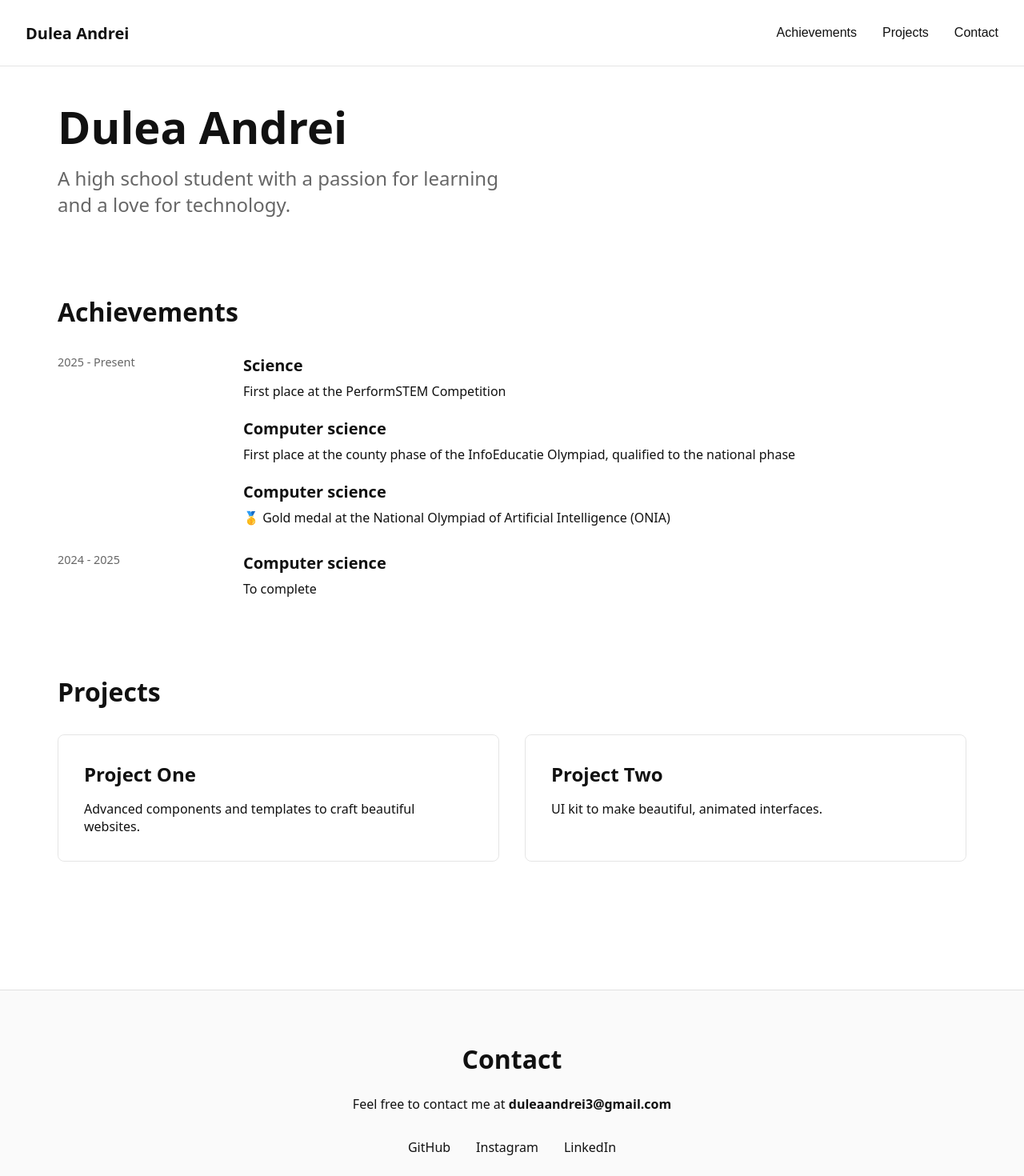
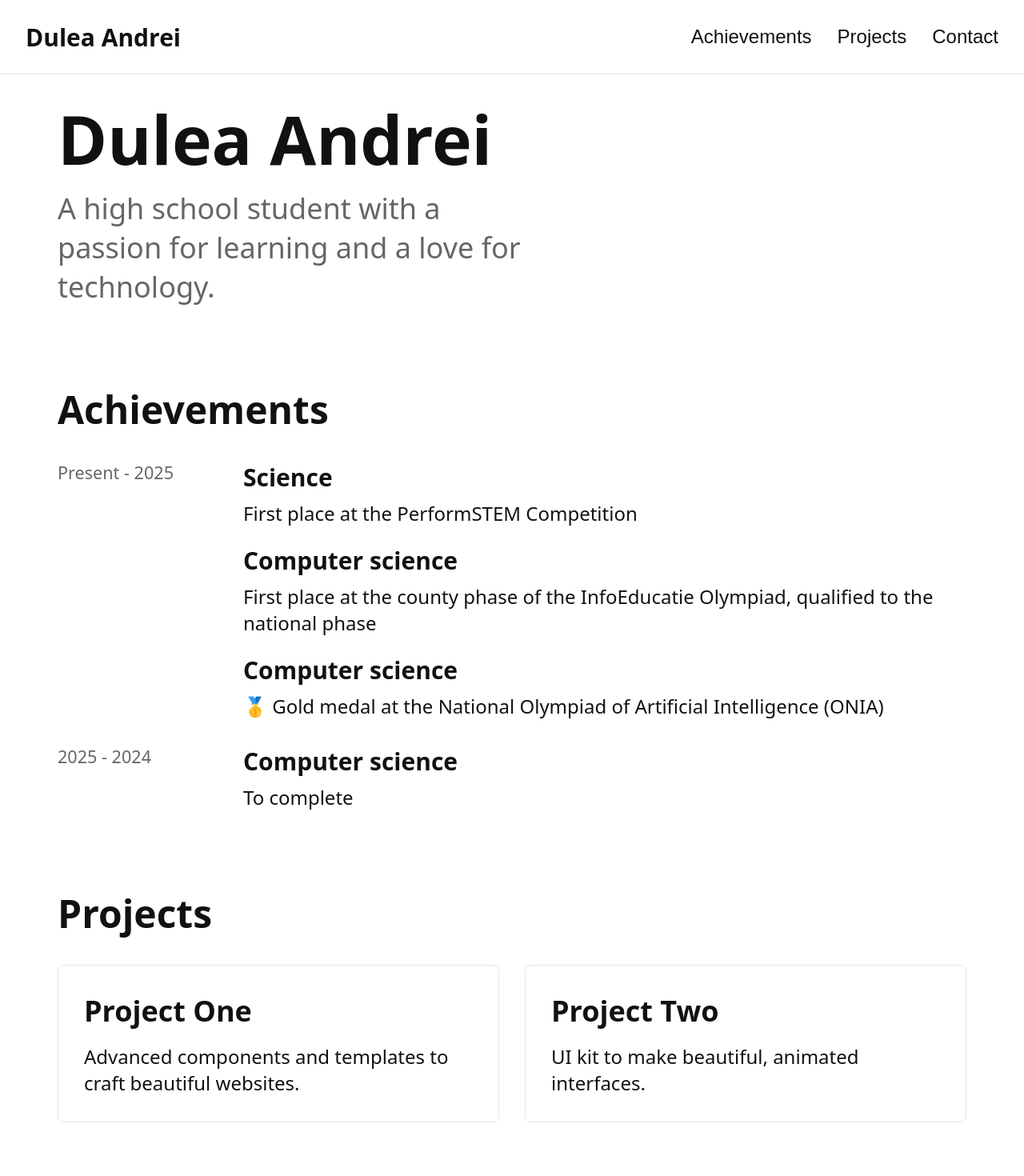
Before and after one commit to Dul3a/Personal_Website, a Next.js app: page / in a window 1280 px wide. Shown: the top 1470 px of the page at 80% size. Built offline with nearby package versions, Linux system fonts and the light colour scheme.

Commit message:
changed achievements ages and scaled the text font size

```diff
--- a/src/app/page.js
+++ b/src/app/page.js
@@ -81,7 +81,7 @@ export default function Home() {
           <motion.h2 variants={itemVariants}>Achievements</motion.h2>
           <motion.div className={styles.timeline} variants={containerVariants}>
             <motion.div className={styles.timelineItem} variants={itemVariants}>
-              <div className={styles.timelineDate}>2025 - Present</div>
+              <div className={styles.timelineDate}>Present - 2025</div>
               <div className={styles.timelineContent}>
                 <h3>Science</h3>
                 <p>First place at the PerformSTEM Competition</p> <br></br>
@@ -92,7 +92,7 @@ export default function Home() {
               </div>
             </motion.div>
             <motion.div className={styles.timelineItem} variants={itemVariants}>
-              <div className={styles.timelineDate}>2024 - 2025</div>
+              <div className={styles.timelineDate}>2025 - 2024</div>
               <div className={styles.timelineContent}>
                 <h3>Computer science</h3>
                 <p>To complete</p>
--- a/src/app/page.module.css
+++ b/src/app/page.module.css
@@ -23,7 +23,7 @@
 }
 
 .logo {
-  font-size: 1.25rem;
+  font-size: 1.875rem;
   font-weight: 600;
   color: #111111;
   z-index: 1001;
@@ -39,7 +39,7 @@
   border: none;
   background: none;
   color: #111111;
-  font-size: 1rem;
+  font-size: 1.5rem;
   cursor: pointer;
   transition: opacity 0.2s ease;
   text-decoration: none;
@@ -94,14 +94,14 @@
 }
 
 .hero h1 {
-  font-size: 3.5rem;
+  font-size: 5.25rem;
   font-weight: 700;
   margin-bottom: 1rem;
   line-height: 1.1;
 }
 
 .subtitle {
-  font-size: 1.5rem;
+  font-size: 2.25rem;
   color: #666666;
   max-width: 600px;
 }
@@ -111,7 +111,7 @@
 }
 
 .projects h2 {
-  font-size: 2rem;
+  font-size: 3rem;
   margin-bottom: 2rem;
 }
 
@@ -133,8 +133,12 @@
 }
 
 .projectCard h3 {
+  font-size: 2.25rem;
+  margin-bottom: 1rem;
+}
+
+.projectCard p {
   font-size: 1.5rem;
-  margin-bottom: 1rem;
 }
 
 .experience {
@@ -142,7 +146,7 @@
 }
 
 .experience h2 {
-  font-size: 2rem;
+  font-size: 3rem;
   margin-bottom: 2rem;
 }
 
@@ -160,12 +164,16 @@
 
 .timelineDate {
   color: #666666;
-  font-size: 0.9rem;
+  font-size: 1.35rem;
 }
 
 .timelineContent h3 {
-  font-size: 1.25rem;
+  font-size: 1.875rem;
   margin-bottom: 0.5rem;
+}
+
+.timelineContent p {
+  font-size: 1.5rem;
 }
 
 .footer {
@@ -181,8 +189,12 @@
 }
 
 .contactInfo h2 {
-  font-size: 2rem;
+  font-size: 3rem;
   margin-bottom: 1.5rem;
+}
+
+.contactInfo p {
+  font-size: 1.5rem;
 }
 
 .socialLinks {
@@ -196,6 +208,7 @@
   color: #111111;
   text-decoration: none;
   transition: opacity 0.2s ease;
+  font-size: 1.5rem;
 }
 
 .socialLinks a:hover {
@@ -205,7 +218,7 @@
 .copyright {
   text-align: center;
   color: #666666;
-  font-size: 0.9rem;
+  font-size: 1.35rem;
 }
 
 @media (max-width: 768px) {
@@ -245,15 +258,15 @@
   }
 
   .navButton {
-    font-size: 1.5rem;
+    font-size: 2.25rem;
   }
 
   .hero h1 {
-    font-size: 2.5rem;
+    font-size: 3.75rem;
   }
 
   .subtitle {
-    font-size: 1.25rem;
+    font-size: 1.875rem;
   }
 
   .timelineItem {
```
